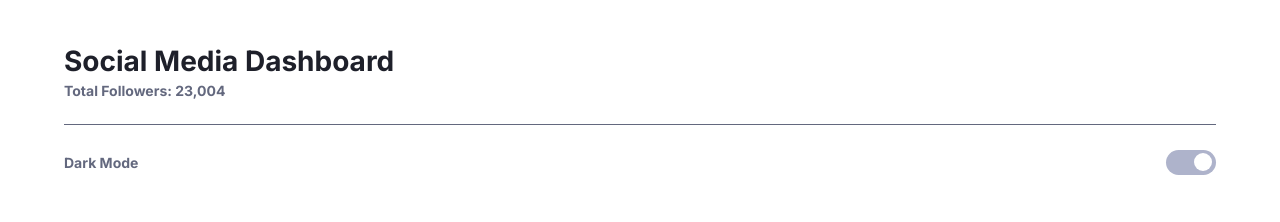
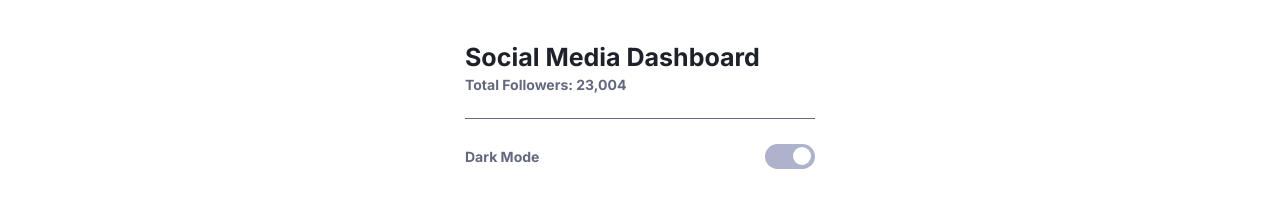
Before and after one commit to bseverino/social-media-dashboard-with-theme-switcher, a React (Create React App) app: page / in a window 1280 px wide. Shown: the top 222 px of the page. Built offline with nearby package versions, Linux system fonts and the light colour scheme.

Commit message:
Animated toggle button

```diff
--- a/src/dashboard/dark-mode-toggle/index.scss
+++ b/src/dashboard/dark-mode-toggle/index.scss
@@ -8,21 +8,21 @@
   color: $dark-grayish-blue;
 
   .dark-mode-toggle {
-    display: flex;
-    justify-content: flex-end;
-    align-items: center;
+    position: relative;
     width: 5rem;
     height: 2.5rem;
-    padding: 0 0.4rem;
     background-color: $light-theme;
     border-radius: 20px;
-    transition: justify-content 0.5s linear;
 
     .dark-mode-button {
+      position: absolute;
+      right: 0.38rem;
+      top: 0.37rem;
       width: 1.8rem;
       height: 1.8rem;
       background-color: $white;
       border-radius: 100%;
+      transition: right 0.2s linear;
     }
 
     &:hover {
@@ -37,10 +37,11 @@
     color: $desaturated-blue;
 
     .dark-mode-toggle {
-      justify-content: flex-start;
       background-image: $dark-theme;
 
       .dark-mode-button {
+        position: absolute;
+        right: 2.8rem;
         background-color: $very-dark-blue;
       }
     }
--- a/src/dashboard/index.scss
+++ b/src/dashboard/index.scss
@@ -1,4 +1,7 @@
 .dashboard {
+  display: flex;
+  flex-direction: column;
+  align-items: center;
   padding: 2.5rem 5%;
   font-size: $font-size;
   font-family: $family;
@@ -7,10 +10,12 @@
   background-color: $white;
 
   header {
+    width: 35rem;
     margin-bottom: 3rem;
 
     .title {
       h1 {
+        font-size: 2.5rem;
         margin-bottom: -1rem;
       }
       p {
--- a/src/dashboard/overview-cards/index.scss
+++ b/src/dashboard/overview-cards/index.scss
@@ -1,4 +1,8 @@
 .overview-cards {
+  display: flex;
+  flex-direction: column;
+  align-items: center;
+
   h2 {
     color: $dark-grayish-blue;
     font-size: 2.5rem;
```
